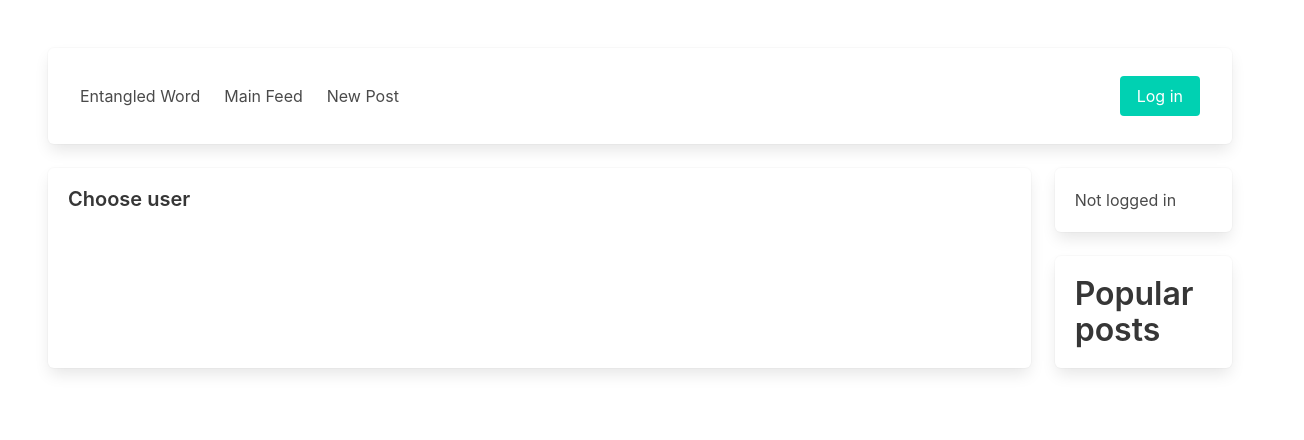
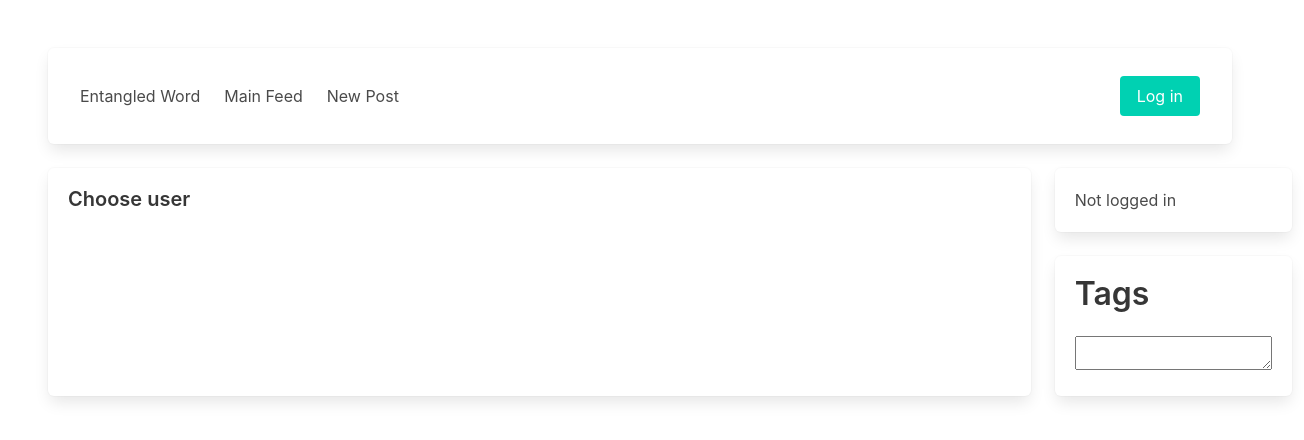
Before and after one commit to reactMGroup/final-project, a React (Create React App) app: page /login in a window 1280 px wide. Shown: the top 440 px of the page, 1304 px wide, since content can reach past the window. Built offline with nearby package versions, Linux system fonts and the light colour scheme; no server answers.

Commit message:
General tags list added

```diff
--- a/src/components/blogpost/blogpost-form.jsx
+++ b/src/components/blogpost/blogpost-form.jsx
@@ -10,7 +10,8 @@ const modeEdit = 'edit';
 const modeReadonly = 'readonly';
 class PostForm extends Component {
     static defaultProps = {
-        key: modeUnknown
+        key: modeUnknown,
+        refreshTags: function () { console.log(`refreshTags is not implemented`) }
     }
 
     constructor(props) {
@@ -64,7 +65,10 @@ class PostForm extends Component {
             tags: this.state.tags
         };
         create(toSave)
-            .then(response => console.log(`Status : ${response.status} Created with ID : ${response.data.id}`))
+            .then(response => {
+                this.props.refreshTags();
+                console.log(`Status : ${response.status} Created with ID : ${response.data.id}`);
+            })
             .catch(exc => console.log(exc));
         event.preventDefault();
     }
--- a/src/components/main-window.jsx
+++ b/src/components/main-window.jsx
@@ -7,23 +7,34 @@ import { UsersList } from "./user/users-list";
 import CurrentUser from "./user/user-current";
 import { loginHelper } from "../global/authentication";
 import { getUser } from "../services/users";
+import { TagsList } from "./tag/tags-list";
+import { getTags, onlyUnique } from "../services/blogpost";
 
 class MainWindow extends Component {
 
     constructor(props) {
         super(props);
         this.state = {
-            user: null
+            user: null,
+            tags: []
         }
         this.loggedStateChanged = this.loggedStateChanged.bind(this);
+        this.refreshTags = this.refreshTags.bind(this);
     }
 
     componentDidMount() {
         this.refreshCurrentUser();
+        this.refreshTags();
     }
 
     loggedStateChanged() {
         this.refreshCurrentUser();
+    }
+
+    refreshTags() {
+        getTags().then(tags => {
+            this.setState(() => ({ tags: tags }));
+        });
     }
 
     refreshCurrentUser() {
@@ -38,6 +49,7 @@ class MainWindow extends Component {
     }
 
     render() {
+        const tagsValues = this.state.tags.filter(onlyUnique);
         return (
             <BrowserRouter>
                 <MainMenu user={this.state.user} loggedStateChanged={this.loggedStateChanged} />
@@ -46,7 +58,7 @@ class MainWindow extends Component {
                         <div className="tile is-child box">
                             <Switch>
                                 <Route exact path="/feed"><PostsList /></Route>
-                                <Route exact path="/new"><PostForm key={modeNew} /></Route>
+                                <Route exact path="/new"><PostForm key={modeNew} refreshTags={this.refreshTags} /></Route>
                                 <Route exact path="/details/:ID" render={(match) => <PostForm match={match} key={modeUnknown} />}></Route>
                                 <Route exact path="/login"><UsersList loggedStateChanged={this.loggedStateChanged} /></Route>
                                 <Route exact path="/about" render={() => (<div>About</div>)}></Route>
@@ -59,7 +71,8 @@ class MainWindow extends Component {
                             <CurrentUser user={this.state.user} />
                         </div>
                         <div className="tile is-child box">
-                            <p className="title">Popular posts</p>
+                            <p className="title">Tags</p>
+                            <TagsList tags={tagsValues} />
                         </div>
                     </div>
                 </div>
--- /dev/null
+++ b/src/components/tag/tags-list.jsx
@@ -0,0 +1,12 @@
+import { Component } from "react";
+
+class TagsList extends Component {
+
+    render() {
+        const values = this.props.tags.join(', ');
+        return (<textarea id="tags" readOnly={true} value={values}></textarea>)
+    }
+
+}
+
+export { TagsList };
--- a/src/services/blogpost.js
+++ b/src/services/blogpost.js
@@ -53,3 +53,16 @@ export function create(newPost) {
     const url = rootUrl + endPoint;
     return axios.post(url, newPost);
 }
+
+export function onlyUnique(value, index, self) {
+    return self.indexOf(value) === index;
+}
+
+export function getTags() {
+    const url = rootUrl + endPoint;
+    return axios.get(url)
+        .then(result => result.data)
+        .then(allPosts => {
+            return allPosts.map(one => one.tags);
+        });
+}
```
